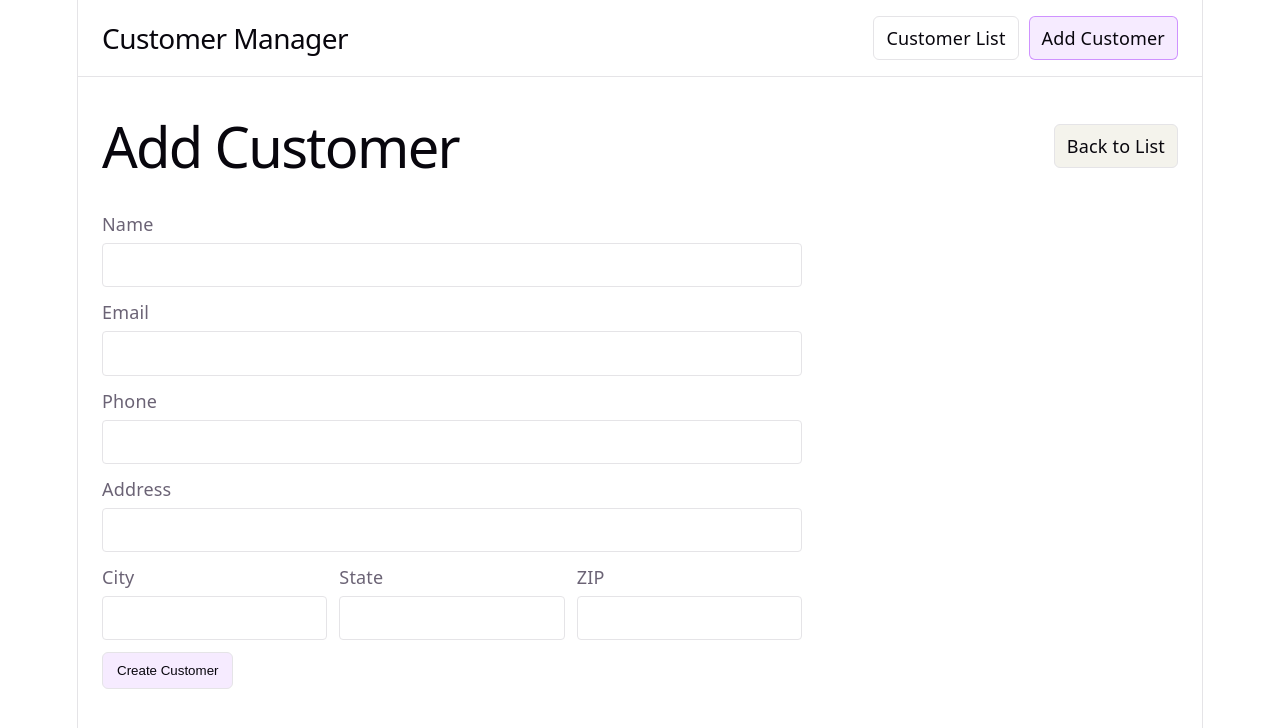
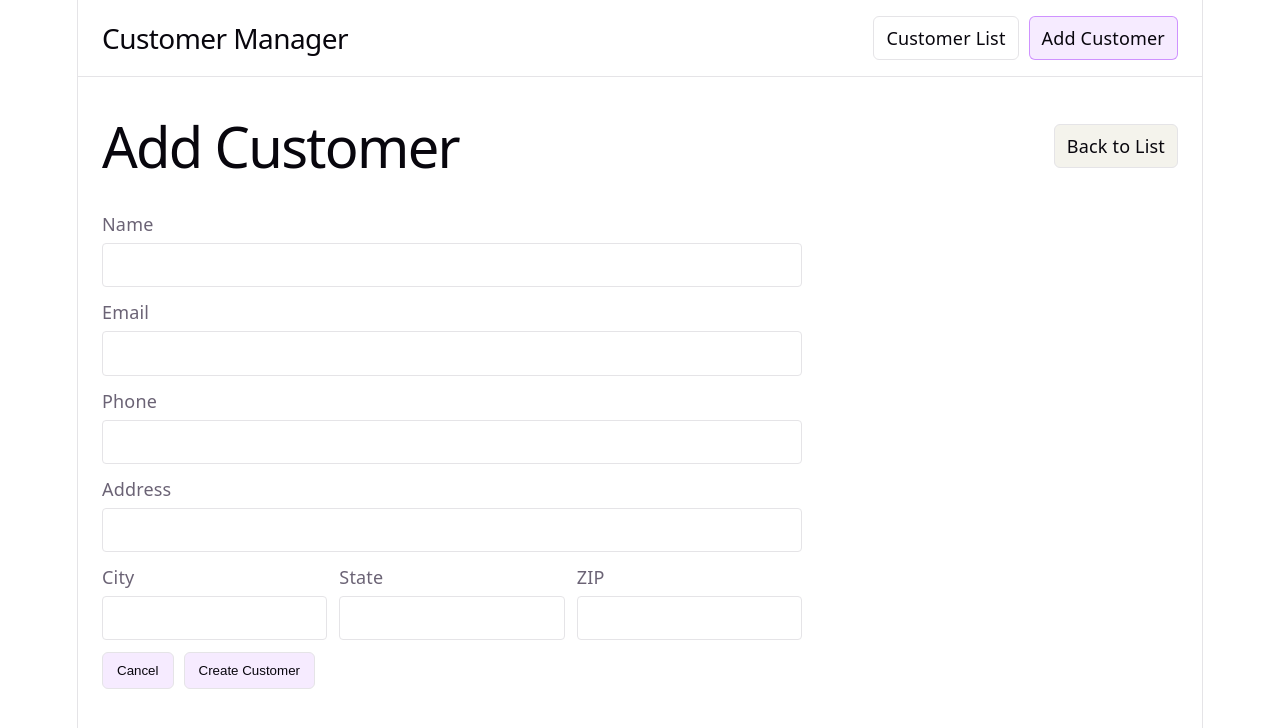
Before and after one commit to iltStudent09/capstone2, a React (Vite) app in the folder customer-app/: page /add in a window 1280 px wide. Shown: the top 728 px of the page. Built offline with nearby package versions, Linux system fonts and the light colour scheme.

Commit message:
Add cancel functionality to CustomerForm; update AddCustomerPage and EditCustomerPage to handle cancel action

```diff
--- a/customer-app/src/App.css
+++ b/customer-app/src/App.css
@@ -67,6 +67,22 @@
   font-size: 14px;
 }
 
+.form-actions {
+  display: flex;
+  align-items: center;
+  gap: 10px;
+}
+
+.form-cancel {
+  width: fit-content;
+  padding: 10px 14px;
+  border: 1px solid var(--border);
+  border-radius: 6px;
+  background: var(--code-bg);
+  color: var(--text-h);
+  cursor: pointer;
+}
+
 .customer-form button {
   width: fit-content;
   padding: 10px 14px;
--- a/customer-app/src/components/CustomerForm.tsx
+++ b/customer-app/src/components/CustomerForm.tsx
@@ -5,10 +5,21 @@ import type { CustomerFormData } from '../types/customer'
 type CustomerFormErrors = Partial<Record<keyof CustomerFormData, string>>
 
 type CustomerFormProps = {
-  initialData: CustomerFormData
+  initialData?: CustomerFormData
   submitLabel: string
   isSubmitting: boolean
   onSubmit: (data: CustomerFormData) => Promise<void>
+  onCancel?: () => void
+}
+
+const emptyForm: CustomerFormData = {
+  name: '',
+  email: '',
+  phone: '',
+  address: '',
+  city: '',
+  state: '',
+  zip: '',
 }
 
 const fieldOrder: Array<keyof CustomerFormData> = [
@@ -73,8 +84,14 @@ function validateFormData(data: CustomerFormData): CustomerFormErrors {
   return errors
 }
 
-function CustomerForm({ initialData, submitLabel, isSubmitting, onSubmit }: CustomerFormProps) {
-  const [formData, setFormData] = useState<CustomerFormData>(initialData)
+function CustomerForm({
+  initialData,
+  submitLabel,
+  isSubmitting,
+  onSubmit,
+  onCancel,
+}: CustomerFormProps) {
+  const [formData, setFormData] = useState<CustomerFormData>(initialData ?? emptyForm)
   const [fieldErrors, setFieldErrors] = useState<CustomerFormErrors>({})
 
   const hasErrors = useMemo(
@@ -194,9 +211,22 @@ function CustomerForm({ initialData, submitLabel, isSubmitting, onSubmit }: Cust
         </label>
       </div>
 
-      <button type="submit" disabled={isSubmitting}>
-        {isSubmitting ? 'Saving...' : submitLabel}
-      </button>
+      <div className="form-actions">
+        {onCancel && (
+          <button
+            type="button"
+            className="form-cancel"
+            onClick={onCancel}
+            disabled={isSubmitting}
+          >
+            Cancel
+          </button>
+        )}
+
+        <button type="submit" disabled={isSubmitting}>
+          {isSubmitting ? 'Saving...' : submitLabel}
+        </button>
+      </div>
 
       {hasErrors && <p className="form-note">Please fix the errors above.</p>}
     </form>
--- a/customer-app/src/pages/AddCustomerPage.tsx
+++ b/customer-app/src/pages/AddCustomerPage.tsx
@@ -61,6 +61,7 @@ function AddCustomerPage() {
         submitLabel="Create Customer"
         isSubmitting={isSaving}
         onSubmit={handleCreateCustomer}
+        onCancel={() => navigate('/')}
       />
 
       {errorMessage && <p>{errorMessage}</p>}
--- a/customer-app/src/pages/EditCustomerPage.tsx
+++ b/customer-app/src/pages/EditCustomerPage.tsx
@@ -102,6 +102,7 @@ function EditCustomerPage() {
           submitLabel="Update Customer"
           isSubmitting={isSaving}
           onSubmit={handleUpdateCustomer}
+          onCancel={() => navigate('/')}
         />
       )}
 
```
